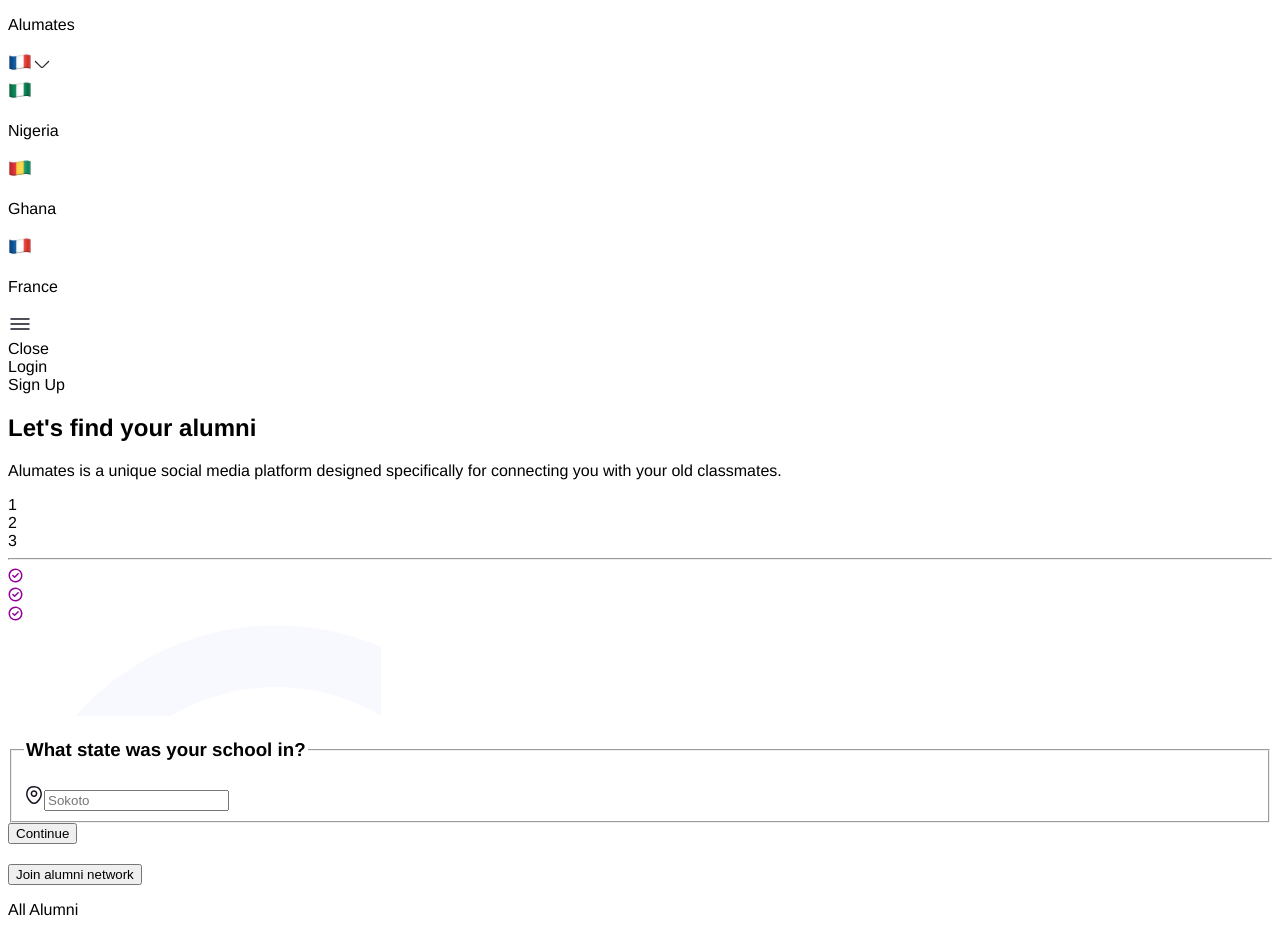
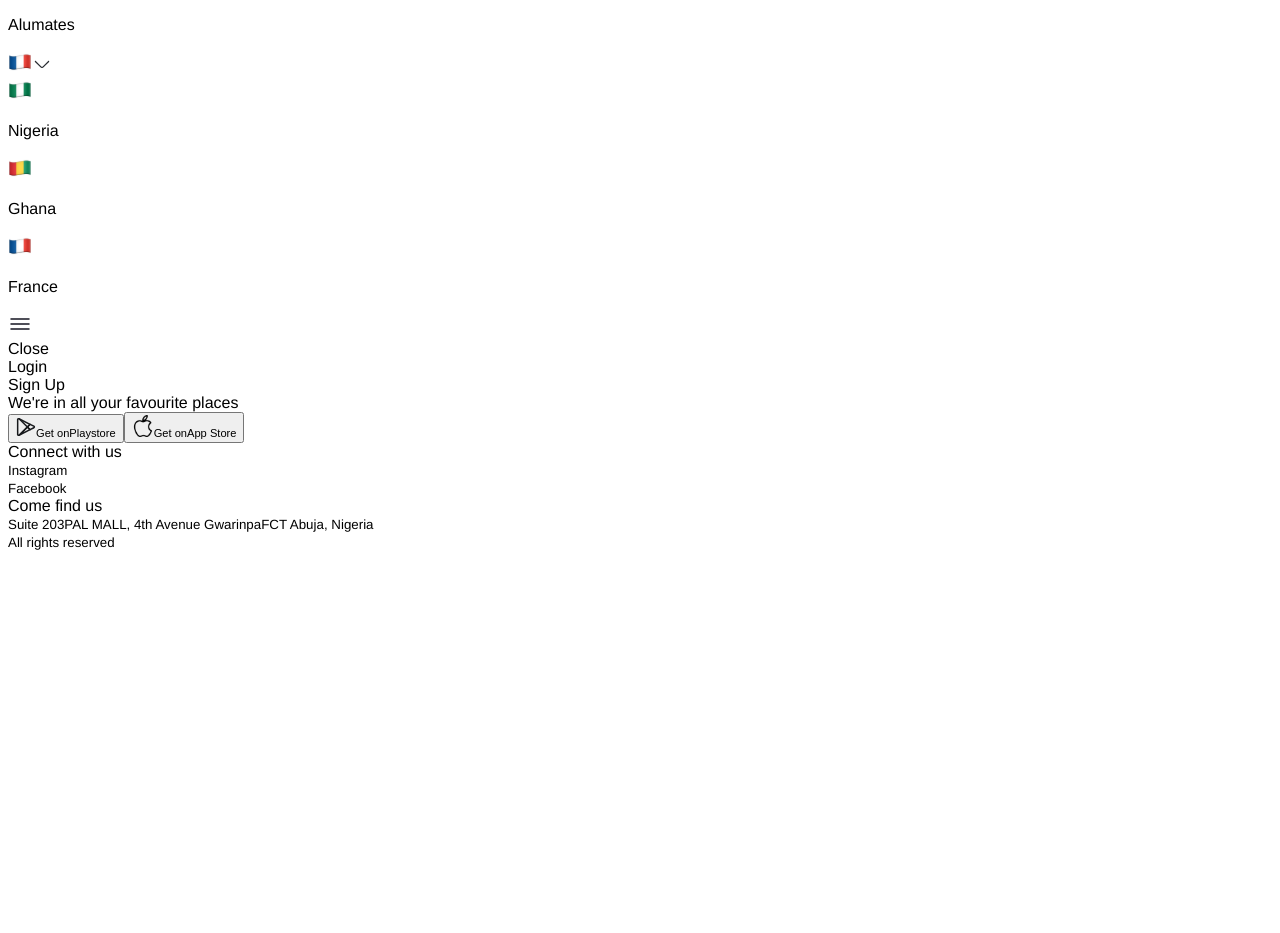
Before and after one commit to okmarq/alumates, a Vue app: page / in a window 1280 px wide. Shown: the top 933 px of the page. After the commit the page ends 800 px from the top, so only its background shows below. Built offline with nearby package versions, Linux system fonts and the light colour scheme; the HTML template or start-up script is replaced by a standard one.

Commit message:
components pages updated

```diff
--- a/src/components/layout/VHeader.vue
+++ b/src/components/layout/VHeader.vue
@@ -1,8 +1,11 @@
 <script setup>
 import Flag from "@/components/subcomponents/Flag.vue"
-import { ref } from "vue"
+import { ref, watchEffect } from "vue"
+import { useRouter } from "vue-router";
 import { useStore } from "vuex"
 
+const store = useStore()
+const route = useRouter()
 const flags = {
   nigeria: {
     flag_img: "../../assets/images/flags/nigerianflag.svg",
@@ -22,7 +25,25 @@
   id: 'frenchflag'
 }
 const selectCountry = ref(true)
-const store = useStore()
+const page = ref(false)
+
+watchEffect(() => {
+  switch (route.currentRoute.value.name) {
+    case "Register":
+    case "Login":
+    case "Login":
+    case "NewPassword":
+    case "Register":
+    case "ResetPassword":
+      page.value = false
+      break;
+
+    default:
+      page.value = true
+      break;
+  }
+  return page.value
+})
 </script>
 
 <template>
@@ -30,7 +51,7 @@
     <div class="flex gap-5">
       <p class="font-bold">Alumates</p>
 
-      <div class="relative">
+      <div class="relative" v-if="page">
         <div class="flex items-center cursor-pointer" @click='selectCountry = !selectCountry'>
           <img v-bind="selectedFlag" alt="flag" class="pr-2" />
 
@@ -49,7 +70,7 @@
       </div>
     </div>
 
-    <div @click="store.commit('toggleSidebar')" id="hamburger">
+    <div @click="store.commit('toggleSidebar')" id="hamburger" v-if="page">
       <img src="../../assets/images/hamburger.svg" alt="flag" class="pr-2 hover:scale-110 cursor-pointer transition-all" />
     </div>
   </div>
--- a/src/components/layout/VMain.vue
+++ b/src/components/layout/VMain.vue
@@ -1,149 +1,5 @@
 <script setup>
-import Badge from "@/components/subcomponents/Badge.vue"
-import Step from "@/components/subcomponents/Step.vue"
-import Hero from "@/components/Hero.vue"
-import VInput from "@/components/subcomponents/VInput.vue"
-import FormTitle from "@/components/subcomponents/FormTitle.vue"
-import VButton from "@/components/subcomponents/VButton.vue"
-import List from "@/components/List.vue"
-import { ref } from "vue"
-import axios from 'axios'
-import { useStore } from "vuex";
-
-const steps = ref([
-  {
-    active: false,
-    content: 'Continue',
-    formData: '',
-    input: {
-      type: 'text',
-      placeholder: 'Sokoto',
-    },
-    inputPadding: true,
-    step_name: '1',
-    title: 'What state was your school in?'
-  },
-  {
-    active: false,
-    content: 'Continue',
-    formData: '',
-    input: {
-      type: 'text',
-      placeholder: 'Yamaltu-Deba'
-    },
-    inputPadding: true,
-    step_name: '2',
-    title: 'What city was your school in?'
-  },
-  {
-    active: false,
-    content: "Let's go!",
-    formData: '',
-    input: {
-      type: 'text',
-      placeholder: 'John Quincy Adams University'
-    },
-    inputPadding: false,
-    step_name: '3',
-    title: 'What’s the name of your school?'
-  }
-])
-const step = ref(0)
-const store = useStore()
-const payload = ref({
-  state: steps.value[0].formData,
-  city: steps.value[1].formData,
-  school: steps.value[2].formData
-})
-function onSubmit() {
-  store.commit('updateState', steps.value[0].formData)
-  store.commit('updateCity', steps.value[1].formData)
-  store.commit('updateSchool', steps.value[2].formData)
-  axios.post(
-    'https://alumates.herokuapp.com/alumni',
-    payload.value
-  )
-    .then(function (response) {
-      console.log('Response', response)
-      // route to user list
-    })
-    .catch(function (error) {
-      console.log('Error', error)
-      console.error('Error', error)
-    })
-}
-function formBtn() {
-  if (step.value < steps.value.length - 1 && steps.value[step.value].formData != '') {
-    step.value++
-  }
-}
-function formBtnPrev() {
-  if (step.value > 0) {
-    step.value--
-  }
-}
+import VMain from "@/components/layout/VMain.vue"
 </script>
 
-<template>
-  <Hero />
-
-  <div class="relative mt-5">
-    <div class="flex justify-between items-center px-4">
-      <Step :step_name="steps[0].step_name"
-        :class="steps[0].formData != '' ? 'bg-fuchsia-800 text-white' : 'bg-white text-fuchsia-800'" />
-      <Step :step_name="steps[1].step_name"
-        :class="steps[1].formData != '' ? 'bg-fuchsia-800 text-white' : 'bg-white text-fuchsia-800'" />
-      <Step :step_name="steps[2].step_name"
-        :class="steps[2].formData != '' ? 'bg-fuchsia-800 text-white' : 'bg-white text-fuchsia-800'" />
-    </div>
-
-    <div class='absolute top-4 -z-10 px-10 w-full'>
-      <hr class="border border-dashed border-fuchsia-800" />
-    </div>
-  </div>
-
-  <div class="flex justify-between items-center mb-5">
-    <Badge :badge_name="steps[0].formData" :class="steps[0].formData != '' ? '' : 'invisible'" class="w-28" />
-
-    <Badge :badge_name="steps[1].formData" :class="steps[1].formData != '' ? '' : 'invisible'" class="w-28" />
-
-    <Badge :badge_name="steps[2].formData" :class="steps[2].formData != '' ? '' : 'invisible'" class="w-28" />
-  </div>
-
-  <div class="relative bg-indigo-600 p-12 mx-auto rounded-2xl text-white mt-16">
-    <img src="../../assets/images/bg/ellipse.svg" alt="ellipse" class="absolute bottom-0 right-0" />
-
-    <form @submit.prevent="onSubmit" class="space-y-4 relative z-10">
-      <fieldset>
-        <legend class="mb-10 px-8">
-          <FormTitle :title="steps[step].title" />
-        </legend>
-
-        <div class="relative text-gray-400 focus-within:text-gray-600">
-          <svg v-show="steps[step].inputPadding" width="20" height="20" viewBox="0 0 20 20" fill="none"
-            xmlns="http://www.w3.org/2000/svg"
-            class="pointer-events-none absolute top-1/2 transform -translate-y-1/2 left-3 opacity-50">
-            <path
-              d="M12.5999 8.5917C12.5999 9.10593 12.4474 9.60861 12.1617 10.0362C11.876 10.4637 11.47 10.797 10.9949 10.9938C10.5198 11.1906 9.99702 11.2421 9.49267 11.1417C8.98832 11.0414 8.52504 10.7938 8.16143 10.4302C7.79781 10.0666 7.55018 9.60328 7.44986 9.09893C7.34954 8.59458 7.40103 8.07181 7.59782 7.59672C7.7946 7.12163 8.12785 6.71557 8.55542 6.42988C8.98299 6.14419 9.48567 5.9917 9.9999 5.9917C10.6895 5.9917 11.3508 6.26563 11.8384 6.75322C12.326 7.24082 12.5999 7.90214 12.5999 8.5917V8.5917Z"
-              stroke="#151522" stroke-width="1.5" />
-            <path
-              d="M3.01675 7.07508C4.65842 -0.141583 15.3501 -0.13325 16.9834 7.08342C17.9417 11.3168 15.3084 14.9001 13.0001 17.1168C12.1935 17.8947 11.1165 18.3294 9.99592 18.3294C8.87529 18.3294 7.79835 17.8947 6.99175 17.1168C4.69175 14.9001 2.05842 11.3084 3.01675 7.07508Z"
-              stroke="#151522" stroke-width="1.5" />
-          </svg>
-
-          <VInput v-model.trim="steps[step].formData" v-bind="steps[step].input" class="border border-gray-900 bg-white"
-            :class="steps[step].step_name != '3' ? 'pl-9' : ''" />
-        </div>
-      </fieldset>
-
-      <VButton v-if="steps[step].inputPadding" type="VButton" v-bind:content="steps[step].content"
-        class="bg-black py-3 w-full rounded-full" @click="formBtn" />
-
-      <VButton v-else type="submit" v-bind:content="steps[step].content" class="bg-black py-3 w-full rounded-full" />
-    </form>
-  </div>
-
-  <div :class="{ 'hidden': true }">
-    <List />
-  </div>
-</template>
+<template></template>
```
